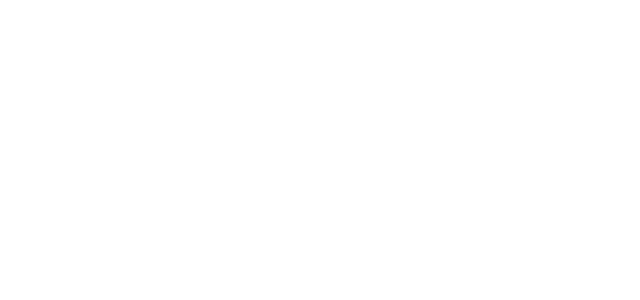
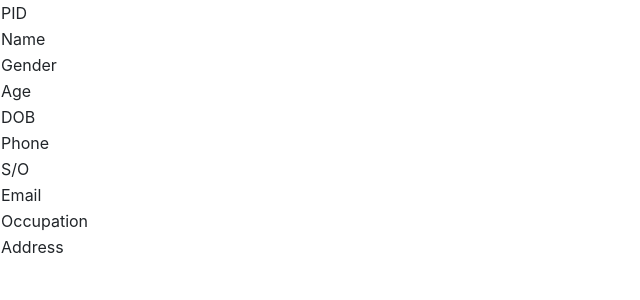
Before and after one commit to sidit/uneva, an Angular app: page /patient/1 in a window 1280 px wide. Shown: the top 300 px of the page, without its empty margins (0-640 px from the left). Built offline with nearby package versions, Linux system fonts and the light colour scheme; no server answers.

Commit message:
Fixed Details Pahe

```diff
--- a/src/app/details/details.component.html
+++ b/src/app/details/details.component.html
@@ -1,24 +1,24 @@
-<!--
-<div id="patient-details">
-    <img id="patient-pic" src="{{patient.person_pic}}" alt="patient-pic">
-    <table id="patient-details">
-        <tr><td>PID</td>        <td>{{patient.person_pid}}</td></tr>
-        <tr><td>Name</td>       <td>{{patient.person_full_name}}</td></tr>
-        <tr><td>Gender</td>     <td>{{patient.person_gender}}</td></tr>
-        <tr><td>Age</td>        <td>{{patient.person_age}}</td></tr>
-        <tr><td>DOB</td>        <td>{{patient.person_dob | date}}</td></tr>
-        <tr><td>Phone</td>      <td>{{patient.person_phone}}</td></tr>
-        <tr><td>S/O</td>        <td>{{patient.person_relation}}</td></tr>
-        <tr><td>Email</td>      <td>{{patient.person_email}}</td></tr>
-        <tr><td>Occupation</td> <td>{{patient.person_occupation}}</td></tr>
-        <tr><td>Address</td>    <td>{{patient.person_address}}</td></tr>
+
+<div id="details-details">
+    <!-- <img id="details-pic" src="{{details.person_pic}}" alt="details-pic"> -->
+    <table id="details-details">
+        <tr><td>PID</td>        <td>{{details.person_pid}}</td></tr>
+        <tr><td>Name</td>       <td>{{details.person_full_name}}</td></tr>
+        <tr><td>Gender</td>     <td>{{details.person_gender}}</td></tr>
+        <tr><td>Age</td>        <td>{{details.person_age}}</td></tr>
+        <tr><td>DOB</td>        <td>{{details.person_dob | date}}</td></tr>
+        <tr><td>Phone</td>      <td>{{details.person_phone}}</td></tr>
+        <tr><td>S/O</td>        <td>{{details.person_relation}}</td></tr>
+        <tr><td>Email</td>      <td>{{details.person_email}}</td></tr>
+        <tr><td>Occupation</td> <td>{{details.person_occupation}}</td></tr>
+        <tr><td>Address</td>    <td>{{details.person_address}}</td></tr>
     </table>
 </div>
- -->
 
- <div id="patient-details">
-    <img src="" alt="patient-pic" id="patient-pic">
-    <table id="patient-details">
+<!--
+ <div id="details-details">
+    <img src="" alt="details-pic" id="details-pic">
+    <table id="details-details">
         <tr><td style="width: 20em;">PID</td>        <td>Hello</td></tr>
         <tr><td>Name</td>       <td>Hello2</td></tr>
         <tr><td>Gender</td>     <td></td></tr>
@@ -30,4 +30,4 @@
         <tr><td>Occu<pation</td> <td></td></tr>
         <tr><td>Address</td>    <td></td></tr>
     </table>
-</div>
+</div> -->
--- a/src/app/details/details.component.ts
+++ b/src/app/details/details.component.ts
@@ -12,8 +12,8 @@
 
   constructor(private patientService: PatientService) { }
 
-  ngOnInit(): void {
-    this.patientService.getDetails()
+  ngOnInit() {
+    this.patientService.getDetails(512759)
     .subscribe(response => this.details = response);
   console.log(this.details);
   }
```
